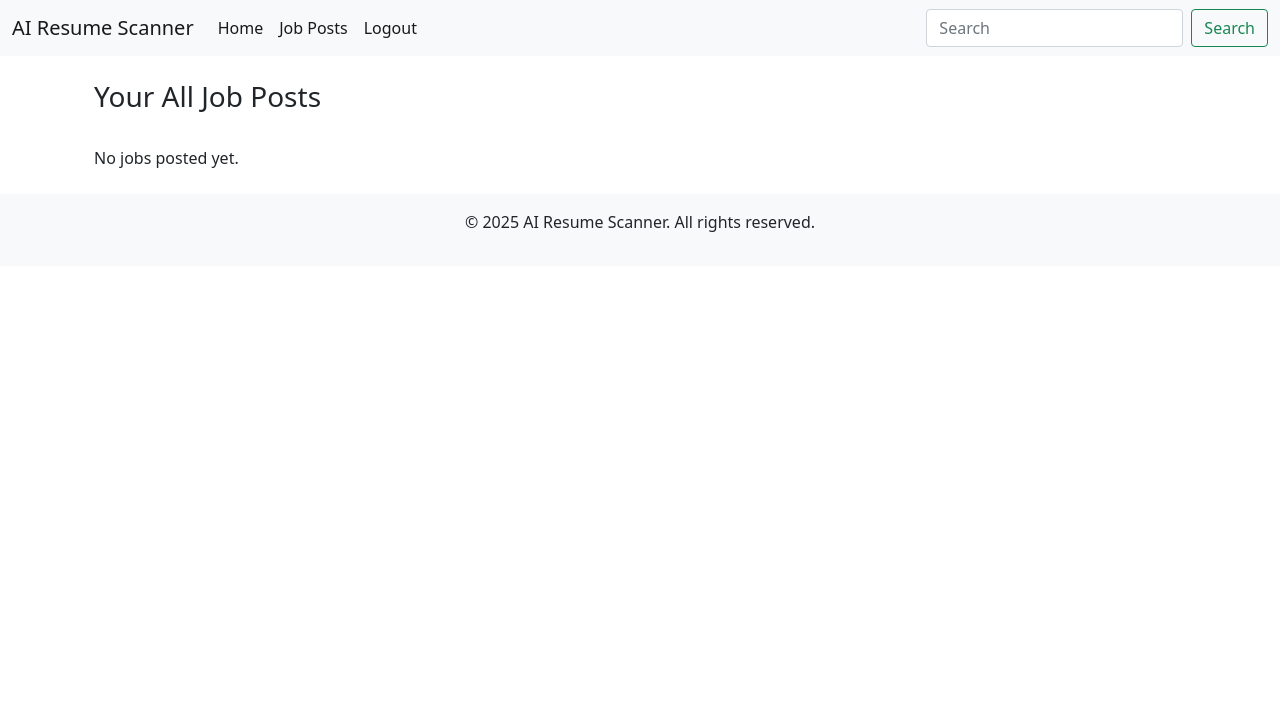
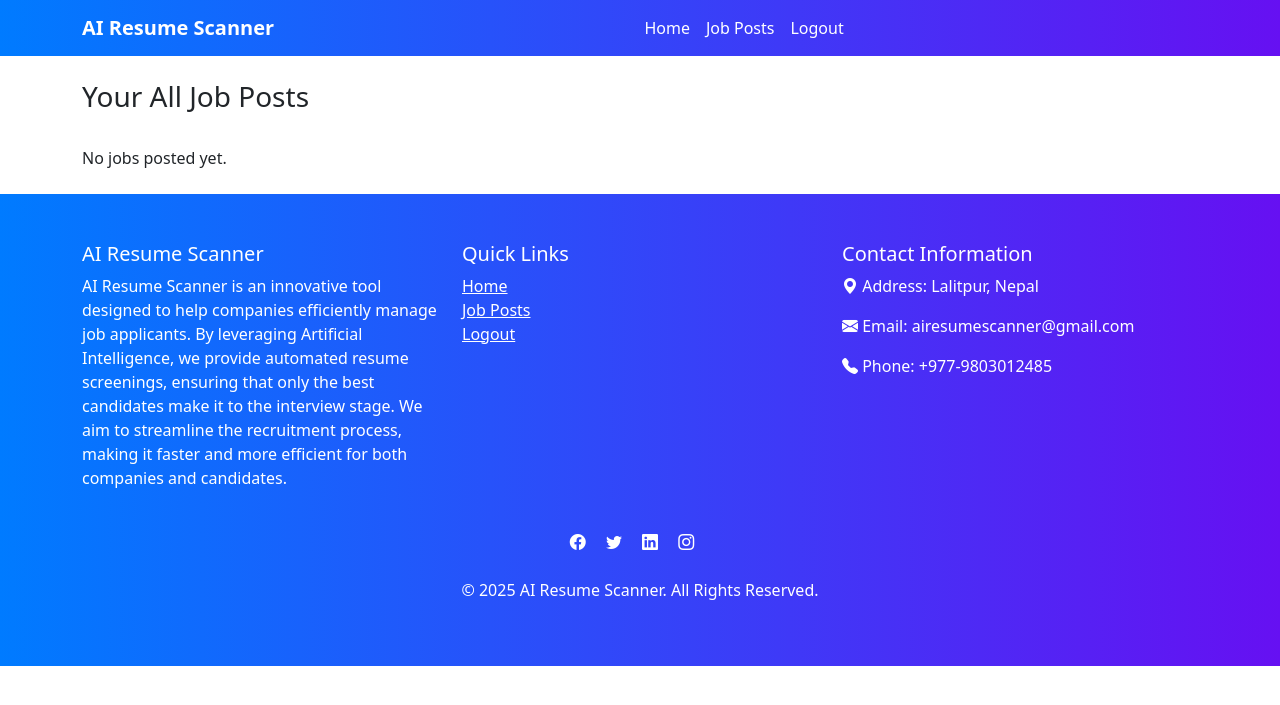
Before and after one commit to nishanlimbuchemjong/AI-Resume-Scanner, a Flask app: page /company_posts in a window 1280 px wide. Shown: the top 705 px of the page. Run offline with Flask 3, Linux system fonts and the light colour scheme; the visitor is signed in with stand-in values (Sample User, id 1); some libraries are stand-ins or nearby versions.

Commit message:
navbar and footer updated on dashboard_base page of company

```diff
--- a/templates/dashboard_base.html
+++ b/templates/dashboard_base.html
@@ -1,3 +1,4 @@
+
 <!DOCTYPE html>
 <html lang="en">
 <head>
@@ -7,17 +8,46 @@
 
     <!-- BootStrap v5.0 css -->
     <link href="https://cdn.jsdelivr.net/npm/bootstrap@5.0.2/dist/css/bootstrap.min.css" rel="stylesheet" integrity="sha384-EVSTQN3/azprG1Anm3QDgpJLIm9Nao0Yz1ztcQTwFspd3yD65VohhpuuCOmLASjC" crossorigin="anonymous">
-    <link rel="stylesheet" href="https://cdnjs.cloudflare.com/ajax/libs/font-awesome/6.0.0/css/all.min.css">
 
+    <link href="https://cdn.jsdelivr.net/npm/bootstrap@5.1.3/dist/css/bootstrap.min.css" rel="stylesheet">
+
+    <!-- Add Bootstrap Icons CDN -->
+    <link href="https://cdn.jsdelivr.net/npm/bootstrap-icons/font/bootstrap-icons.css" rel="stylesheet">
+
+    <!-- Google Font -->
+    <link href="https://fonts.googleapis.com/css2?family=Poppins:wght@600&display=swap" rel="stylesheet">
+
+    <!-- Bootstrap Icons -->
+    <link href="https://cdn.jsdelivr.net/npm/bootstrap-icons/font/bootstrap-icons.css" rel="stylesheet">
+
+    <link rel="stylesheet" href="https://cdnjs.cloudflare.com/ajax/libs/font-awesome/6.4.2/css/all.min.css">
+    <style>
+        .cta-section, .navbar, footer {
+            background: linear-gradient(90deg, #007bff, #6610f2);;
+            color: white;
+        }
+    </style>
 </head>
 <body>
     <!-- Navbar -->
-    <nav class="navbar navbar-expand-lg navbar-light bg-light">
-        <div class="container-fluid">
-          <a class="navbar-brand" href="{{ url_for('dashboard') }}">AI Resume Scanner</a>
-          <button class="navbar-toggler" type="button" data-bs-toggle="collapse" data-bs-target="#navbarSupportedContent" aria-controls="navbarSupportedContent" aria-expanded="false" aria-label="Toggle navigation">
+    <nav class="navbar navbar-expand-lg navbar-dark bg-dark">
+        <div class="container">
+            <!-- Company Logo / Application Title -->
+            <a class="navbar-brand" href="{{ url_for('dashboard') }}">
+                <strong>AI Resume Scanner</strong>
+            </a>
+
+            <!-- Toggler for mobile view -->
+            <button class="navbar-toggler" type="button" data-bs-toggle="collapse" data-bs-target="#navbarNav"
+                aria-controls="navbarNav" aria-expanded="false" aria-label="Toggle navigation">
                 <span class="navbar-toggler-icon"></span>
             </button>
+
+            <!-- Navbar Links and Centered Search Bar -->
+            <div class="collapse navbar-collapse" id="navbarNav">
+                <ul class="navbar-nav mx-auto">
+                    <!-- Navbar Links (e.g. Home, Jobs, etc.) -->
+
                 <div class="collapse navbar-collapse" id="navbarSupportedContent">
                   <ul class="navbar-nav me-auto mb-2 mb-lg-0">
                     <li class="nav-item">
@@ -30,26 +60,64 @@
                     <li class="nav-item">
                       <a class="nav-link active" aria-current="page" href="{{ url_for('logout') }}">Logout</a>
                     </li>
-            </ul>
-            <form class="d-flex">
-              <input class="form-control me-2" type="search" placeholder="Search" aria-label="Search">
-              <button class="btn btn-outline-success" type="submit">Search</button>
-            </form>
             </div>
         </div>
     </nav>
+        <!-- for other sections -->
+        {% block content %}
+        {% endblock %}
 
+    <!-- Footer for AI Resume Scanner -->
+    <footer class="bg-dark text-white py-5 mt-4">
         <div class="container">
-
-        {% block content %}
-
-        {% endblock %}
+            <div class="row">
+                <!-- About Section -->
+                <div class="col-md-4">
+                    <h5>AI Resume Scanner</h5>
+                    <p class="text-justify">
+                        AI Resume Scanner is an innovative tool designed to help companies efficiently manage job applicants.
+                        By leveraging Artificial Intelligence, we provide automated resume screenings, ensuring that only the
+                        best candidates make it to the interview stage. We aim to streamline the recruitment process, making it
+                        faster and more efficient for both companies and candidates.
+                    </p>
                 </div>
 
-    <!-- Footer -->
-    <footer class="bg-light text-center py-3 mt-4">
-        <p>&copy; 2025 AI Resume Scanner. All rights reserved.</p>
+                <!-- Quick Links Section -->
+                <div class="col-md-4">
+                    <h5>Quick Links</h5>
+                    <ul class="list-unstyled">
+                        <li><a href="{{ url_for('dashboard') }}" class="text-white">Home</a></li>
+                        <li><a href="{{ url_for('company_posts') }}" class="text-white">Job Posts</a></li>
+                        <li><a href="{{ url_for('logout') }}" class="text-white">Logout</a></li>
+                    </ul>
+                </div>
+
+                <!-- Contact Information Section -->
+                <div class="col-md-4">
+                    <h5>Contact Information</h5>
+                    <p><i class="bi bi-geo-alt-fill"></i> Address: Lalitpur, Nepal</p>
+                    <p><i class="bi bi-envelope-fill"></i> Email: airesumescanner@gmail.com</p>
+                    <p><i class="bi bi-telephone-fill"></i> Phone: +977-9803012485</p>
+                </div>
+            </div>
+
+            <!-- Social Media Links Section -->
+            <div class="row justify-content-center mt-4">
+                <div class="col-auto">
+                    <a href="https://www.facebook.com/" class="text-white me-3" target="_blank"><i class="bi bi-facebook"></i></a>
+                    <a href="https://www.twitter.com/" class="text-white me-3" target="_blank"><i class="bi bi-twitter"></i></a>
+                    <a href="https://www.linkedin.com/" class="text-white me-3" target="_blank"><i class="bi bi-linkedin"></i></a>
+                    <a href="https://www.instagram.com/" class="text-white me-3" target="_blank"><i class="bi bi-instagram"></i></a>
+                </div>
+            </div>
+
+            <!-- Copyright Section -->
+            <div class="text-center mt-4">
+                <p>&copy; 2025 AI Resume Scanner. All Rights Reserved.</p>
+            </div>
+        </div>
     </footer>
+
 
     <!-- JS -->
     <script src="https://cdn.jsdelivr.net/npm/bootstrap@5.0.2/dist/js/bootstrap.bundle.min.js" integrity="sha384-MrcW6ZMFYlzcLA8Nl+NtUVF0sA7MsXsP1UyJoMp4YLEuNSfAP+JcXn/tWtIaxVXM" crossorigin="anonymous"></script>
@@ -57,5 +125,8 @@
     <script src="https://cdn.jsdelivr.net/npm/@popperjs/core@2.9.2/dist/umd/popper.min.js" integrity="sha384-IQsoLXl5PILFhosVNubq5LC7Qb9DXgDA9i+tQ8Zj3iwWAwPtgFTxbJ8NT4GN1R8p" crossorigin="anonymous"></script>
     <script src="https://cdn.jsdelivr.net/npm/bootstrap@5.0.2/dist/js/bootstrap.min.js" integrity="sha384-cVKIPhGWiC2Al4u+LWgxfKTRIcfu0JTxR+EQDz/bgldoEyl4H0zUF0QKbrJ0EcQF" crossorigin="anonymous"></script>
 
+    <!-- Bootstrap 5 JavaScript and Popper.js -->
+    <script src="https://cdn.jsdelivr.net/npm/@popperjs/core@2.11.6/dist/umd/popper.min.js"></script>
+    <script src="https://cdn.jsdelivr.net/npm/bootstrap@5.1.3/dist/js/bootstrap.min.js"></script>
 </body>
 </html>
```
Lines whose indentation alone changed are shown as unchanged.
